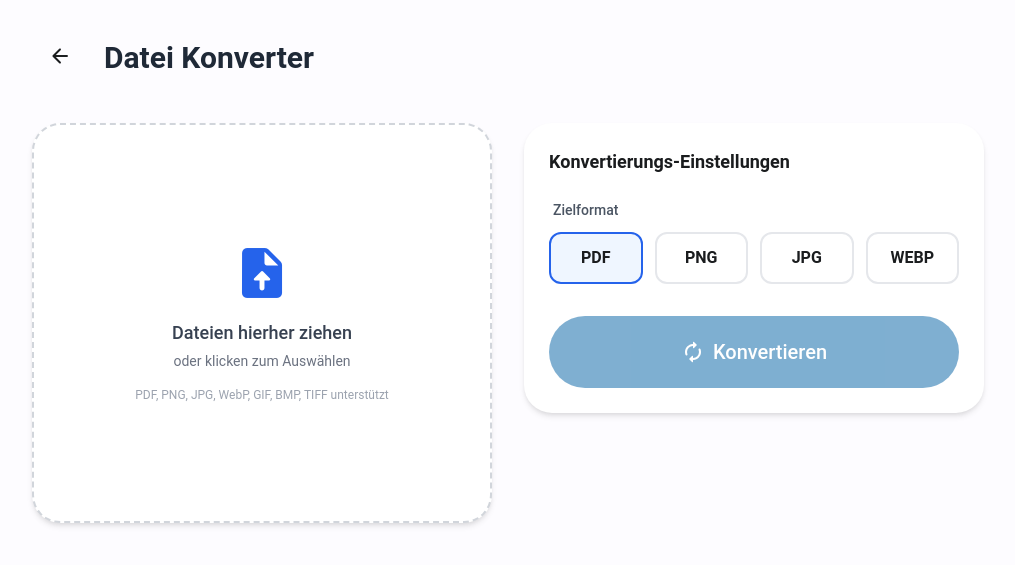
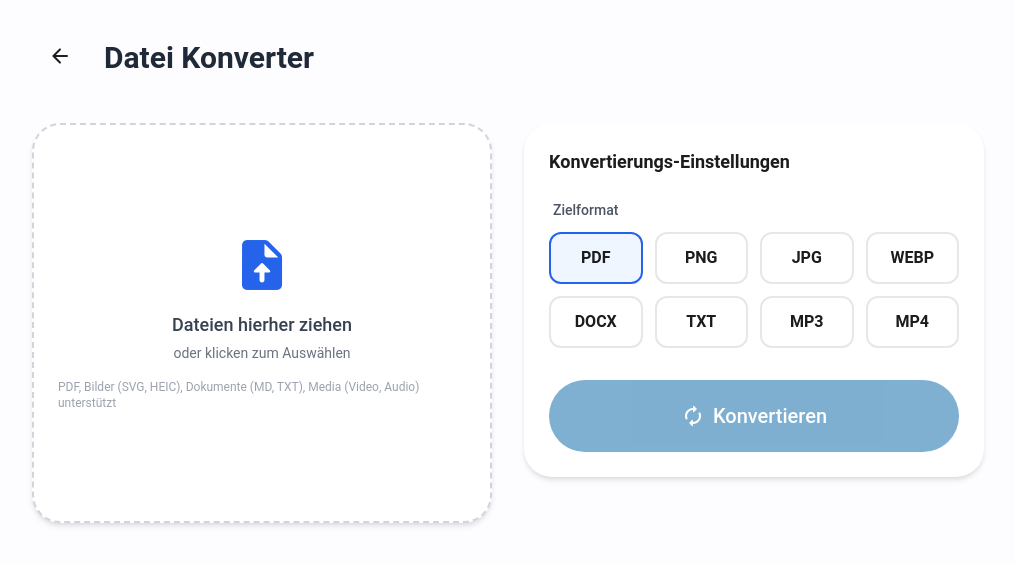
Before and after one commit to L8teNever/L8teTools, a Flask app: page /tools/file-converter in a window 1280 px wide. Shown: the part 64-629 px from the top of the page, without its empty margins (132-1147 px from the left). Run offline with Flask 3, Linux system fonts and the light colour scheme; the visitor is signed in with stand-in values (Sample User, id 1); some libraries are stand-ins or nearby versions; some web fonts are replaced.

Commit message:
v.0.0.27 - Ultimate File Converter expansion (Docs, Media, Images)

```diff
--- a/app.py
+++ b/app.py
@@ -5,9 +5,17 @@ from flask import Flask, render_template, redirect, url_for, request, flash, sen
 from flask_login import LoginManager, UserMixin, login_user, login_required, logout_user, current_user
 from flask_sqlalchemy import SQLAlchemy
 from werkzeug.security import generate_password_hash, check_password_hash
+import tempfile
 from PIL import Image
 import img2pdf
 import fitz  # PyMuPDF
+from pillow_heif import register_heif_opener
+import cairosvg
+from pdf2docx import Converter as PDF2Docx
+import markdown2
+import moviepy.editor as mp
+
+register_heif_opener()
 
 # Initialize extensions
 db = SQLAlchemy()
@@ -99,6 +107,8 @@ def create_app():
 
     @app.route('/api/convert', methods=['POST'])
     @login_required
+    @app.route('/api/convert', methods=['POST'])
+    @login_required
     def api_convert():
         if 'files' not in request.files:
             return jsonify({'error': 'Keine Dateien hochgeladen'}), 400
@@ -112,25 +122,33 @@ def create_app():
         output = io.BytesIO()
 
         try:
+            # 1. Image & Document Unification to PDF
             if target_format == 'pdf':
-                # Convert multiple images/PDFs to one single PDF
                 pdf_bytes = []
                 for file in files:
                     filename = file.filename.lower()
                     file_data = file.read()
 
-                    if filename.endswith(('.png', '.jpg', '.jpeg', '.webp', '.gif', '.bmp', '.tiff')):
-                        # Convert Image to PDF bytes
+                    if filename.endswith(('.png', '.jpg', '.jpeg', '.webp', '.gif', '.bmp', '.tiff', '.heic')):
                         img = Image.open(io.BytesIO(file_data))
                         if img.mode != 'RGB':
                             img = img.convert('RGB')
                         img_byte_arr = io.BytesIO()
                         img.save(img_byte_arr, format='JPEG')
                         pdf_bytes.append(img2pdf.convert(img_byte_arr.getvalue()))
+                    elif filename.endswith('.svg'):
+                        svg_pdf = cairosvg.svg2pdf(bytestring=file_data)
+                        pdf_bytes.append(svg_pdf)
+                    elif filename.endswith(('.md', '.txt')):
+                        doc = fitz.open()
+                        page = doc.new_page()
+                        text = file_data.decode('utf-8', errors='ignore')
+                        page.insert_text((50, 50), text)
+                        pdf_bytes.append(doc.tobytes())
+                        doc.close()
                     elif filename.endswith('.pdf'):
                         pdf_bytes.append(file_data)
 
-                # Combine all PDF bytes into one
                 doc = fitz.open()
                 for pb in pdf_bytes:
                     temp_doc = fitz.open("pdf", pb)
@@ -142,15 +160,14 @@ def create_app():
                 output.seek(0)
                 return send_file(output, mimetype='application/pdf', as_attachment=True, download_name="converted.pdf")
 
+            # 2. Image formats (PNG, JPG, WEBP)
             elif target_format in ['png', 'jpg', 'webp']:
-                # Convert files to images, return as ZIP if multiple
                 with zipfile.ZipFile(output, 'w') as zf:
                     for i, file in enumerate(files):
                         filename = file.filename.lower()
                         file_data = file.read()
 
                         if filename.endswith('.pdf'):
-                            # Extract pages from PDF as images
                             pdf_doc = fitz.open("pdf", file_data)
                             for page_num in range(len(pdf_doc)):
                                 page = pdf_doc.load_page(page_num)
@@ -160,17 +177,95 @@ def create_app():
                                 img.save(img_byte_arr, format=target_format.upper())
                                 zf.writestr(f"file_{i}_page_{page_num}.{target_format}", img_byte_arr.getvalue())
                             pdf_doc.close()
+                        elif filename.endswith('.svg'):
+                            png_bytes = cairosvg.svg2png(bytestring=file_data)
+                            img = Image.open(io.BytesIO(png_bytes))
+                            img_byte_arr = io.BytesIO()
+                            img.save(img_byte_arr, format=target_format.upper())
+                            zf.writestr(f"file_{i}.{target_format}", img_byte_arr.getvalue())
                         else:
-                            # Convert existing image
                             img = Image.open(io.BytesIO(file_data))
-                            if target_format == 'jpg' and img.mode != 'RGB':
+                            if target_format in ['jpg', 'jpeg'] and img.mode != 'RGB':
                                 img = img.convert('RGB')
                             img_byte_arr = io.BytesIO()
                             img.save(img_byte_arr, format=target_format.upper())
                             zf.writestr(f"file_{i}.{target_format}", img_byte_arr.getvalue())
 
                 output.seek(0)
+                if len(files) == 1 and not files[0].filename.lower().endswith('.pdf'):
+                    # Just send the single file instead of ZIP if possible
+                    # But for simplicity, zip is fine for multi-task tool
+                    pass
                 return send_file(output, mimetype='application/zip', as_attachment=True, download_name="converted_images.zip")
+
+            # 3. Document formats (DOCX, TXT)
+            elif target_format in ['docx', 'txt']:
+                with zipfile.ZipFile(output, 'w') as zf:
+                    for i, file in enumerate(files):
+                        filename = file.filename.lower()
+                        file_data = file.read()
+
+                        if target_format == 'docx' and filename.endswith('.pdf'):
+                            with tempfile.NamedTemporaryFile(suffix='.pdf', delete=False) as tf_in:
+                                tf_in.write(file_data)
+                                tf_in_path = tf_in.name
+                            tf_out_path = tf_in_path.replace('.pdf', '.docx')
+                            try:
+                                cv = PDF2Docx(tf_in_path)
+                                cv.convert(tf_out_path)
+                                cv.close()
+                                with open(tf_out_path, 'rb') as f:
+                                    zf.writestr(f"file_{i}.docx", f.read())
+                            finally:
+                                if os.path.exists(tf_in_path): os.remove(tf_in_path)
+                                if os.path.exists(tf_out_path): os.remove(tf_out_path)
+                        elif target_format == 'txt':
+                            if filename.endswith('.pdf'):
+                                pdf_doc = fitz.open("pdf", file_data)
+                                text = ""
+                                for page in pdf_doc:
+                                    text += page.get_text()
+                                zf.writestr(f"file_{i}.txt", text.encode('utf-8'))
+                                pdf_doc.close()
+                            else:
+                                zf.writestr(f"file_{i}.txt", file_data)
+                output.seek(0)
+                return send_file(output, mimetype='application/zip', as_attachment=True, download_name="converted_docs.zip")
+
+            # 4. Media formats (Audio, Video)
+            elif target_format in ['mp3', 'wav', 'ogg', 'mp4', 'mov']:
+                with zipfile.ZipFile(output, 'w') as zf:
+                    for i, file in enumerate(files):
+                        filename = file.filename.lower()
+                        file_data = file.read()
+                        ext = os.path.splitext(filename)[1]
+                        with tempfile.NamedTemporaryFile(suffix=ext, delete=False) as tf_in:
+                            tf_in.write(file_data)
+                            tf_in_path = tf_in.name
+
+                        tf_out_path = tf_in_path + f".{target_format}"
+
+                        try:
+                            if target_format in ['mp3', 'wav', 'ogg']:
+                                try:
+                                    clip = mp.AudioFileClip(tf_in_path)
+                                except:
+                                    clip = mp.VideoFileClip(tf_in_path).audio
+                                clip.write_audiofile(tf_out_path)
+                                clip.close()
+                            else:
+                                clip = mp.VideoFileClip(tf_in_path)
+                                clip.write_videofile(tf_out_path, codec="libx264")
+                                clip.close()
+
+                            with open(tf_out_path, 'rb') as f:
+                                zf.writestr(f"file_{i}.{target_format}", f.read())
+                        finally:
+                            if os.path.exists(tf_in_path): os.remove(tf_in_path)
+                            if os.path.exists(tf_out_path): os.remove(tf_out_path)
+
+                output.seek(0)
+                return send_file(output, mimetype='application/zip', as_attachment=True, download_name="converted_media.zip")
 
         except Exception as e:
             return jsonify({'error': str(e)}), 500
--- a/templates/tools/file_converter.html
+++ b/templates/tools/file_converter.html
@@ -18,11 +18,12 @@
             <div id="dropZone"
                 class="m3-card flex-1 flex flex-col items-center justify-center min-h-[400px] border-2 border-dashed border-gray-300 dark:border-gray-700 cursor-pointer hover:bg-gray-50 dark:hover:bg-gray-900 transition-colors">
                 <input type="file" id="fileInput" class="hidden" multiple
-                    accept=".pdf,.png,.jpg,.jpeg,.webp,.gif,.bmp,.tiff">
+                    accept=".pdf,.png,.jpg,.jpeg,.webp,.gif,.bmp,.tiff,.heic,.svg,.md,.txt,.mp4,.mov,.mp3,.wav,.ogg">
                 <span class="material-icons-round text-6xl text-blue-600 dark:text-blue-400 mb-4">upload_file</span>
                 <p class="text-lg font-medium text-gray-700 dark:text-gray-200">Dateien hierher ziehen</p>
                 <p class="text-sm text-gray-500 mt-1">oder klicken zum Auswählen</p>
-                <p class="text-xs text-gray-400 mt-4">PDF, PNG, JPG, WebP, GIF, BMP, TIFF unterstützt</p>
+                <p class="text-xs text-gray-400 mt-4">PDF, Bilder (SVG, HEIC), Dokumente (MD, TXT), Media (Video, Audio)
+                    unterstützt</p>
             </div>
         </div>
 
@@ -62,6 +63,34 @@
                             <div
                                 class="p-3 text-center border-2 border-gray-200 dark:border-gray-700 rounded-xl peer-checked:border-blue-600 peer-checked:bg-blue-50 dark:peer-checked:bg-blue-900/30 transition-all">
                                 <span class="font-bold">WEBP</span>
+                            </div>
+                        </label>
+                        <label class="relative cursor-pointer">
+                            <input type="radio" name="targetFormat" value="docx" class="peer hidden">
+                            <div
+                                class="p-3 text-center border-2 border-gray-200 dark:border-gray-700 rounded-xl peer-checked:border-blue-600 peer-checked:bg-blue-50 dark:peer-checked:bg-blue-900/30 transition-all">
+                                <span class="font-bold">DOCX</span>
+                            </div>
+                        </label>
+                        <label class="relative cursor-pointer">
+                            <input type="radio" name="targetFormat" value="txt" class="peer hidden">
+                            <div
+                                class="p-3 text-center border-2 border-gray-200 dark:border-gray-700 rounded-xl peer-checked:border-blue-600 peer-checked:bg-blue-50 dark:peer-checked:bg-blue-900/30 transition-all">
+                                <span class="font-bold">TXT</span>
+                            </div>
+                        </label>
+                        <label class="relative cursor-pointer">
+                            <input type="radio" name="targetFormat" value="mp3" class="peer hidden">
+                            <div
+                                class="p-3 text-center border-2 border-gray-200 dark:border-gray-700 rounded-xl peer-checked:border-blue-600 peer-checked:bg-blue-50 dark:peer-checked:bg-blue-900/30 transition-all">
+                                <span class="font-bold">MP3</span>
+                            </div>
+                        </label>
+                        <label class="relative cursor-pointer">
+                            <input type="radio" name="targetFormat" value="mp4" class="peer hidden">
+                            <div
+                                class="p-3 text-center border-2 border-gray-200 dark:border-gray-700 rounded-xl peer-checked:border-blue-600 peer-checked:bg-blue-50 dark:peer-checked:bg-blue-900/30 transition-all">
+                                <span class="font-bold">MP4</span>
                             </div>
                         </label>
                     </div>
--- a/version.txt
+++ b/version.txt
@@ -1 +1 @@
-v.0.0.26
+v.0.0.27
```
Also changed, not shown: requirements.txt (+7 -0 lines), 1 other file.
